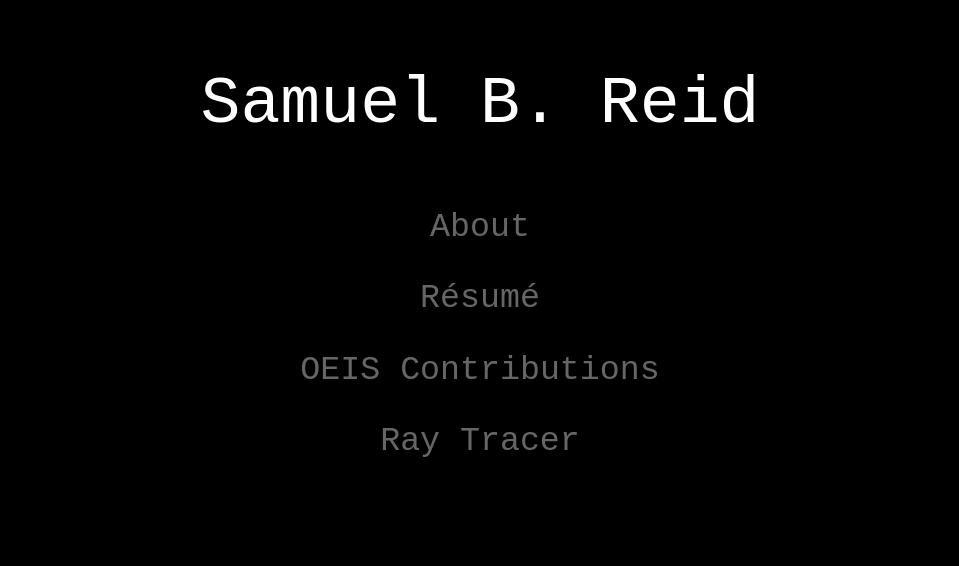
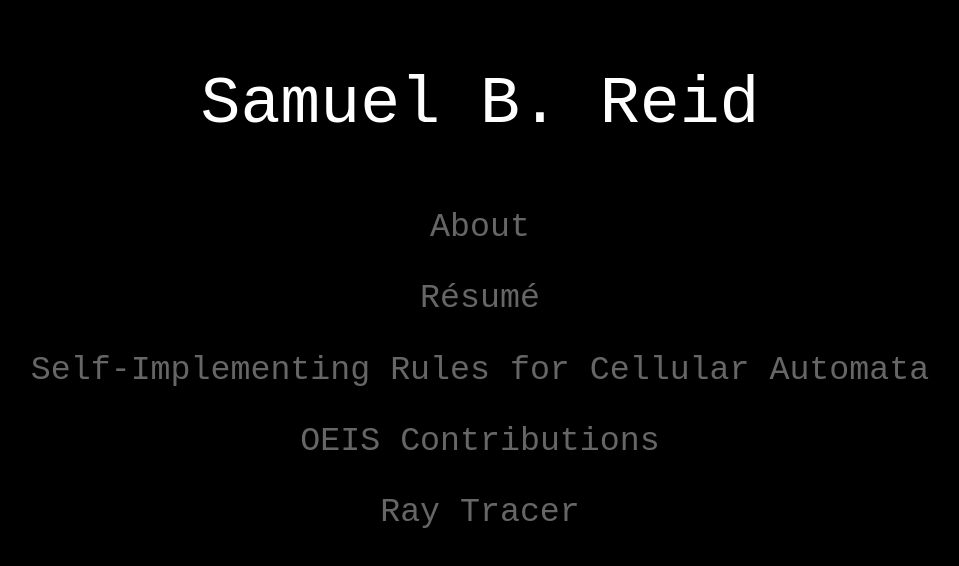
Before and after one commit to SamuelBraxtonReid/SamuelBraxtonReid.github.io, a plain HTML site: page index.html in a window 1280 px wide. Shown: the whole page, without its empty margins (160-1119 px from the left). Drawn offline with Linux system fonts and the light colour scheme.

Commit message:
add visible link to si_rules.pdf

```diff
--- a/index.html
+++ b/index.html
@@ -55,6 +55,11 @@
       </a>
     </p>
     <p style="font-size:256%;text-align:center;">
+      <a href="si_rules.pdf">
+        Self-Implementing Rules for Cellular Automata
+      </a>
+    </p>
+    <p style="font-size:256%;text-align:center;">
       <a href="http://oeis.org/search?q=author%3Asamuel+b.+reid&sort=&language=english&go=Search" style="text-align:center;">
         OEIS Contributions
       </a>
```
